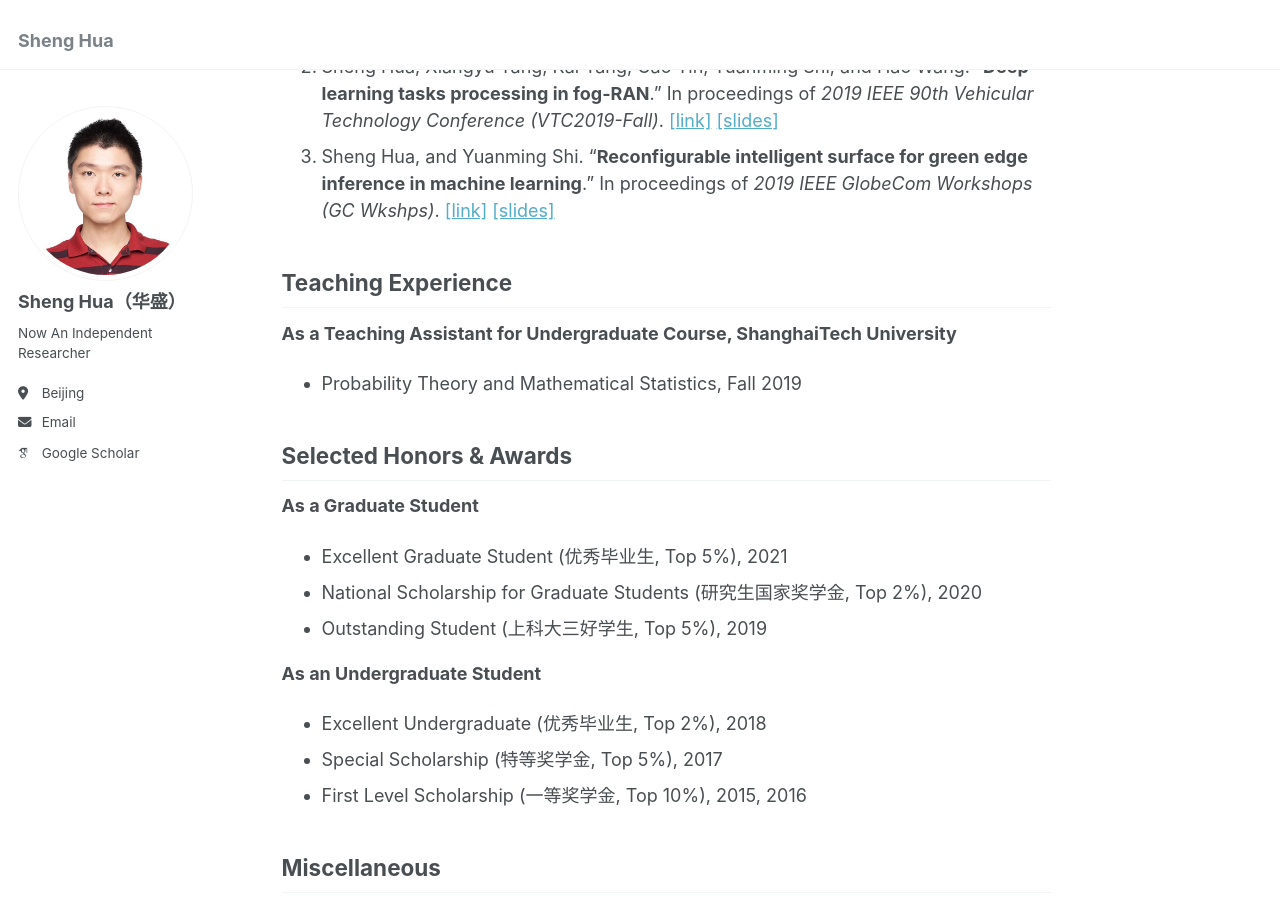
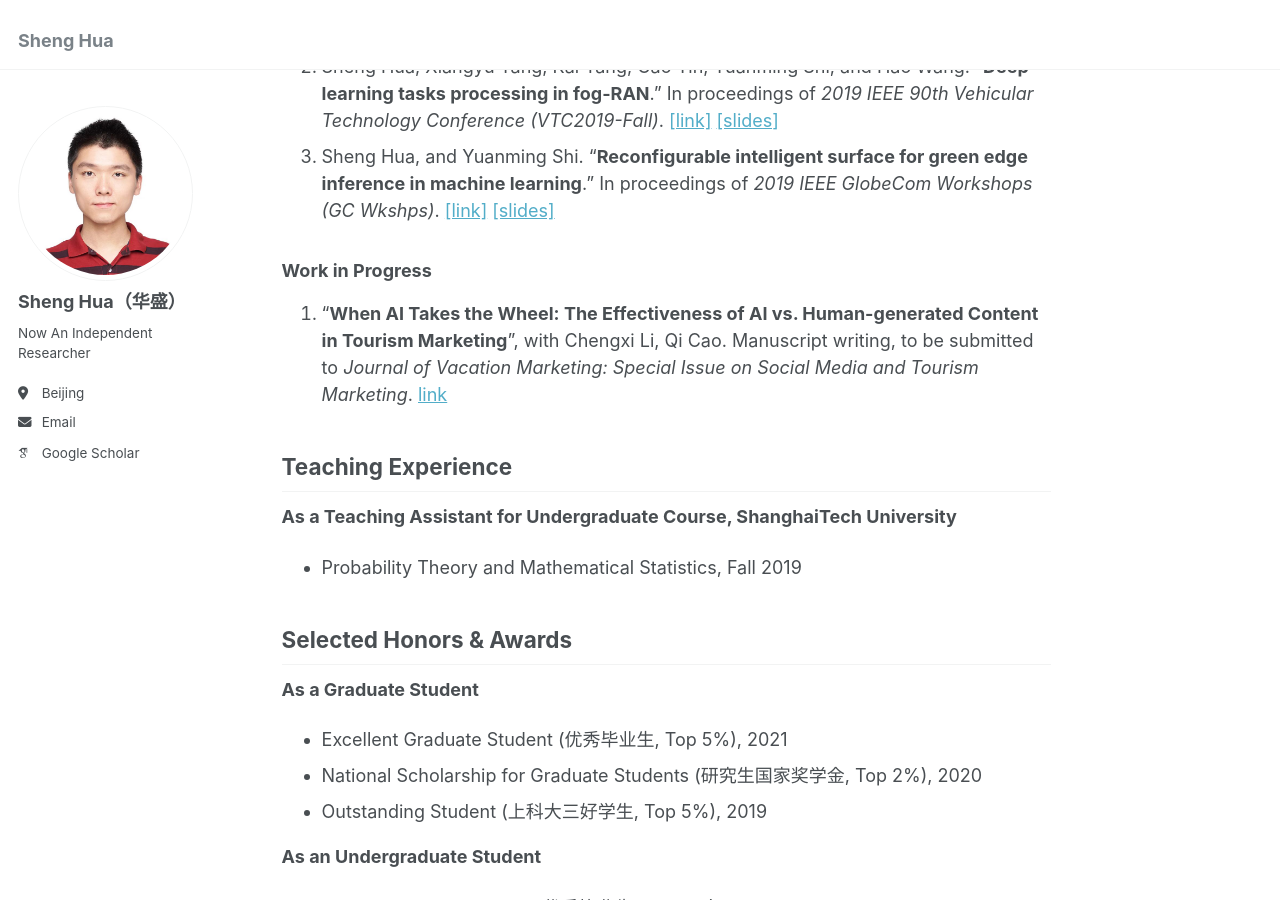
Before and after one commit to DreamerHua/dreamerhua.github.io, a Jekyll site: the page built from _pages/about.md, in a window 1280 px wide and 900 px high, scrolled down 804 px. Built offline with Jekyll 4.4.1, drawn with Linux system fonts in a browser that asks for light colours; some web fonts are replaced.

Commit message:
添加working paper信息

```diff
--- a/_pages/about.md
+++ b/_pages/about.md
@@ -26,6 +26,9 @@ Transactions on Green Communications and Networking 2021*. [[link]](https://ieee
 2. Sheng Hua, Xiangyu Yang, Kai Yang, Gao Yin, Yuanming Shi, and Hao Wang. "**Deep learning tasks processing in fog-RAN**." In proceedings of *2019 IEEE 90th Vehicular Technology Conference (VTC2019-Fall)*. [[link]](https://ieeexplore.ieee.org/document/8891505/) [[slides]](https://dreamerhua.github.io/files/[VTC19]Fog-RAN%20slides.pdf)
 3. Sheng Hua, and Yuanming Shi. "**Reconfigurable intelligent surface for green edge inference in machine learning**." In proceedings of *2019 IEEE GlobeCom Workshops (GC Wkshps)*. [[link]](https://ieeexplore.ieee.org/document/9024398/) [[slides]](https://dreamerhua.github.io/files/[GlobeCom19]RIS%20for%20Green%20Edge%20Inference%20slides.pdf)
 
+### Work in Progress
+1. "**When AI Takes the Wheel: The Effectiveness of AI vs. Human-generated Content in Tourism Marketing**", with Chengxi Li, Qi Cao. Manuscript writing, to be submitted to *Journal of Vacation Marketing: Special Issue on Social Media and Tourism Marketing*. [link](https://journals.sagepub.com/page/jvm/call-for-papers)
+
 
 ## Teaching Experience
 **As a Teaching Assistant for Undergraduate Course, ShanghaiTech University**
```
